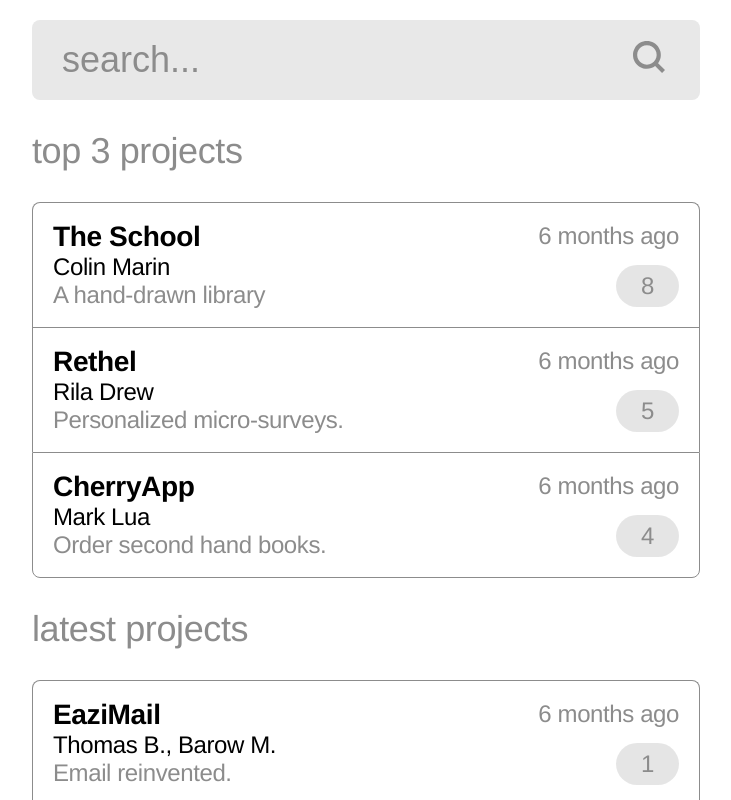
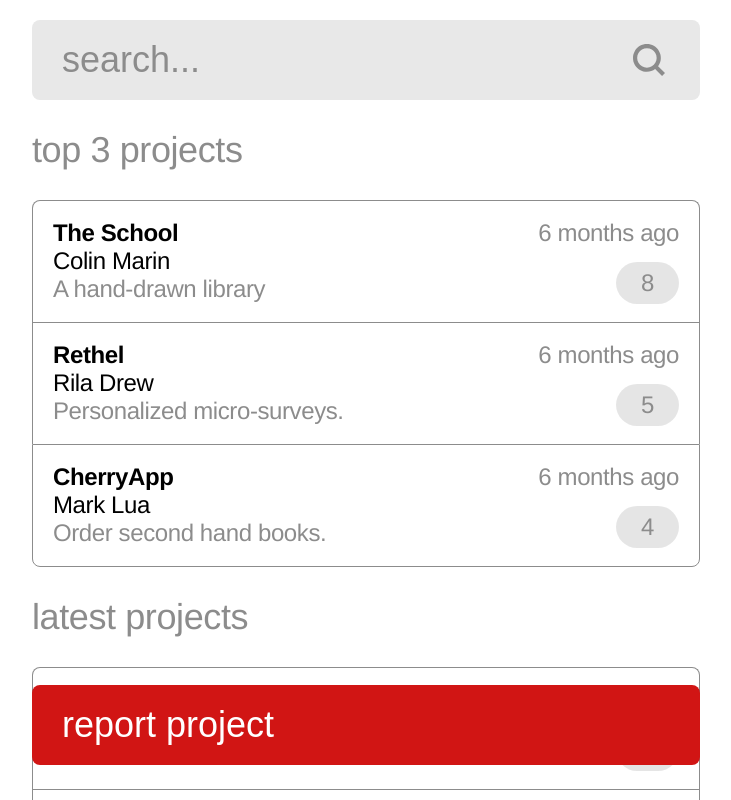
Before and after one commit to ovidiup13/projects-feed, a React (Create React App) app: page / in a window 1280 px wide. Shown: the top 800 px of the page, without its empty margins (274-1005 px from the left). Built offline with nearby package versions, Linux system fonts and the light colour scheme; the HTML template or start-up script is replaced by a standard one.

Commit message:
Add report button. Styling fixes

```diff
--- a/src/App.module.css
+++ b/src/App.module.css
@@ -1,4 +1,5 @@
 .app {
+  transform: inherit;
   max-width: 668px;
   margin: 0 auto;
 }
--- a/src/App.tsx
+++ b/src/App.tsx
@@ -4,6 +4,7 @@ import { FilteredFeed, DefaultFeed } from './components/Feed/Feed';
 import { useProjects } from './projects';
 
 import styles from './App.module.css';
+import ReportButton from './components/ReportButton/ReportButton';
 
 const App: React.FunctionComponent = () => {
   const projects = useProjects();
@@ -16,14 +17,13 @@ const App: React.FunctionComponent = () => {
   );
 
   return (
-    <div className={styles.app}>
+    <div className={`${styles.app} app`}>
       <header className={styles.header}>
         <SearchBox onSearchChanged={setSearchTerm} />
       </header>
 
       <main>{feed}</main>
-
-      <footer></footer>
+      <ReportButton />
     </div>
   );
 };
--- a/src/components/Project/Project.module.css
+++ b/src/components/Project/Project.module.css
@@ -1,11 +1,13 @@
 .common {
   font-size: var(--font-size);
+  line-height: var(--line-height);
 }
 
 .container {
   display: flex;
   flex-flow: row nowrap;
   align-items: center;
+  justify-content: space-between;
 
   padding: 18px 20px;
   border-left: 0.5px solid var(--muted);
@@ -48,6 +50,7 @@
 .time {
   color: var(--muted);
   margin-bottom: 15px;
+  white-space: nowrap;
 }
 
 .upvotes {
--- a/src/components/Project/Project.tsx
+++ b/src/components/Project/Project.tsx
@@ -12,7 +12,7 @@ const ProjectComponent: React.FunctionComponent<{ project: Project }> = ({ proje
   return (
     <div className={styles.container}>
       <div className={styles.details}>
-        <h3 className={styles.title}>{name}</h3>
+        <div className={styles.title}>{name}</div>
         <div className={styles.authors}>{authors.join(', ')}</div>
         <div className={styles.description}>{description}</div>
       </div>
--- a/src/components/ProjectSection/ProjectSection.module.css
+++ b/src/components/ProjectSection/ProjectSection.module.css
@@ -5,4 +5,5 @@
   letter-spacing: var(--letter-spacing);
   color: var(--muted);
   font-size: var(--heading-font-size);
+  line-height: var(--heading-line-height);
 }
--- /dev/null
+++ b/src/components/ReportButton/ReportButton.module.css
@@ -0,0 +1,21 @@
+.report {
+  position: fixed;
+  padding: 20px 30px;
+  border-radius: var(--section-border-radius);
+  width: 100%;
+  bottom: 35px;
+  color: var(--text-color-white);
+  background-color: var(--danger);
+  font-size: var(--heading-font-size);
+  line-height: var(--heading-line-height);
+  border: none;
+  text-align: left;
+}
+
+@media screen and (max-width: 700px) {
+  .report {
+    bottom: 25px;
+    padding: 16px 30px;
+    text-align: center;
+  }
+}
--- /dev/null
+++ b/src/components/ReportButton/ReportButton.tsx
@@ -0,0 +1,32 @@
+import React, { useState, useEffect } from 'react';
+
+import styles from './ReportButton.module.css';
+
+const ReportButton: React.FunctionComponent = () => {
+  const [width, setWidth] = useState(0);
+
+  const setButtonMaxWidth = () => {
+    const appElement = document.querySelector('.app');
+    console.log('got app element');
+    setWidth(appElement?.clientWidth!);
+  };
+
+  // This is so bad.
+  useEffect(() => {
+    window.addEventListener('resize', setButtonMaxWidth);
+    setButtonMaxWidth();
+  }, []);
+
+  return (
+    <button
+      className={styles.report}
+      style={{
+        maxWidth: width,
+      }}
+    >
+      report project
+    </button>
+  );
+};
+
+export default ReportButton;
--- a/src/components/SearchBox/SearchBox.module.css
+++ b/src/components/SearchBox/SearchBox.module.css
@@ -1,5 +1,6 @@
 .common {
   font-size: var(--heading-font-size);
+  line-height: var(--heading-line-height);
   background-color: var(--search-background-color);
 }
 
@@ -36,6 +37,13 @@
   background-color: var(--search-background-color);
 }
 
+.button > svg {
+  display: block;
+  margin: 0 auto;
+  width: 32px;
+  height: 32px;
+}
+
 .search::placeholder {
   color: var(--muted);
   opacity: 1;
@@ -62,4 +70,9 @@
     height: 54px;
     width: 72px;
   }
+
+  .button > svg {
+    width: 28px;
+    height: 28px;
+  }
 }
--- a/src/index.css
+++ b/src/index.css
@@ -1,19 +1,25 @@
+@import-normalize;
+
 :root {
   --font-family: 'Helvetica', sans-serif;
   --font-size: 24px;
   --font-weight: normal;
   --font-style: normal;
   --letter-spacing: -0.4px;
+  --line-height: 28px;
 
   --heading-font-size: 36px;
+  --heading-line-height: 40px;
 
   --section-border-radius: 8px;
 
   --search-background-color: #e8e8e8;
   --search-border-color: rgba(0, 0, 0, 0.1);
 
-  --text-color: #000000;
+  --text-color-black: #000000;
+  --text-color-white: #ffffff;
   --muted: #8c8c8c;
+  --danger: #d11514;
 
   --mobile-breakpoint: 700px;
 }
@@ -21,6 +27,7 @@
 @media screen and (max-width: 700px) {
   :root {
     --font-size: 18px;
+    --line-height: 24px;
     --heading-font-size: 24px;
   }
 }
@@ -32,6 +39,7 @@ body {
   font-weight: var(--font-weight);
   font-weight: var(--font-style);
   letter-spacing: var(--letter-spacing);
+  line-height: var(--line-height);
 
-  color: var(--text-color);
+  color: var(--text-color-black);
 }
```
